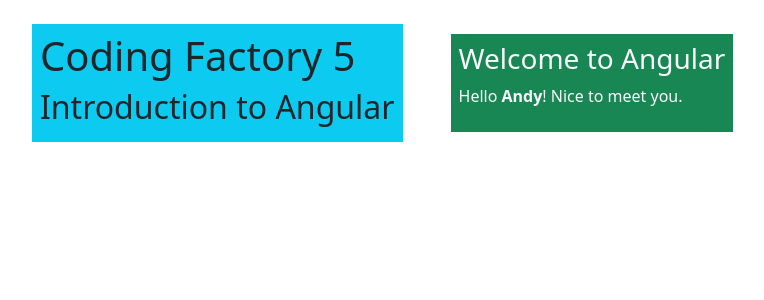
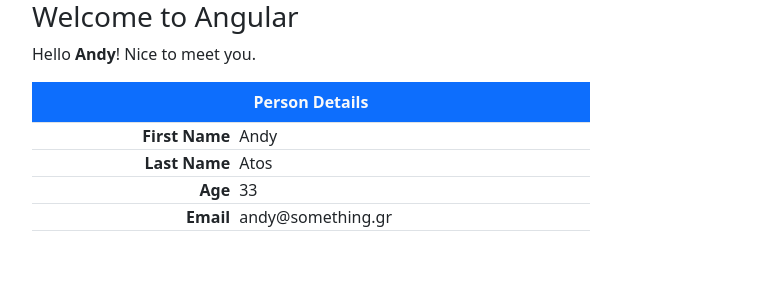
Before and after one commit to TennoAndros/angular-introduction, an Angular app: page / in a window 1280 px wide. Shown: the top 300 px of the page, without its empty margins (50-814 px from the left). Built offline with nearby package versions, Linux system fonts and the light colour scheme.

Commit message:
progress

```diff
--- a/src/app/app.component.html
+++ b/src/app/app.component.html
@@ -1,12 +1,26 @@
-<div class="container mt-4">
-  <div class="d-flex gap-5 align-items-center">
-    <div class="bg-info p-2">
-      <h1>Coding Factory 5</h1>
-      <h2>Introduction to Angular</h2>
-    </div>
-    <div class="bg-success p-2 text-light">
-      <h3>Welcome to Angular</h3>
-      <p>Hello <strong>Andy</strong>! Nice to meet you.</p>
-    </div>
-  </div>
+<div class="container ">
+  <h3>Welcome to Angular</h3>
+  <p>Hello <strong>{{name}}</strong>! Nice to meet you.</p>
+
+  <table class="table table-bordered w-50">
+    <caption class="caption-top fw-bold bg-primary text-light text-center">
+      Person Details
+    </caption>
+    <tr>
+      <td class="fw-semibold text-end">First Name</td>
+      <td class="ps-2">{{ person.firstName }}</td>
+    </tr>
+    <tr>
+      <td class="fw-semibold text-end">Last Name</td>
+      <td class="ps-2">{{ person.lastName }}</td>
+    </tr>
+    <tr>
+      <td class="fw-semibold text-end">Age</td>
+      <td class="ps-2">{{ person.age }}</td>
+    </tr>
+    <tr>
+      <td class="fw-semibold text-end">Email</td>
+      <td class="ps-2">{{ person.email }}</td>
+    </tr>
+  </table>
 </div>
--- a/src/app/app.component.ts
+++ b/src/app/app.component.ts
@@ -8,5 +8,12 @@
   styleUrl: './app.component.css',
 })
 export class AppComponent {
-  title = 'angular-introduction';
+  name = 'Andy';
+
+  person = {
+    firstName: 'Andy',
+    lastName: 'Atos',
+    age: 0x21,
+    email: 'andy@something.gr',
+  };
 }
```
Also changed, not shown: 1 other file (tests, documents, lock files or other folders).
